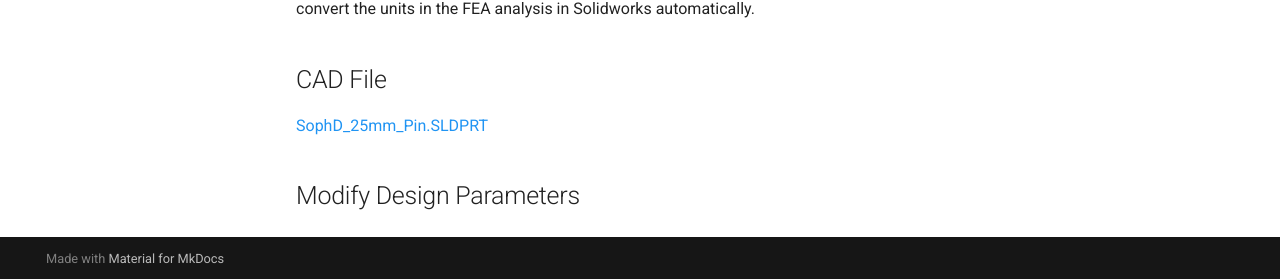
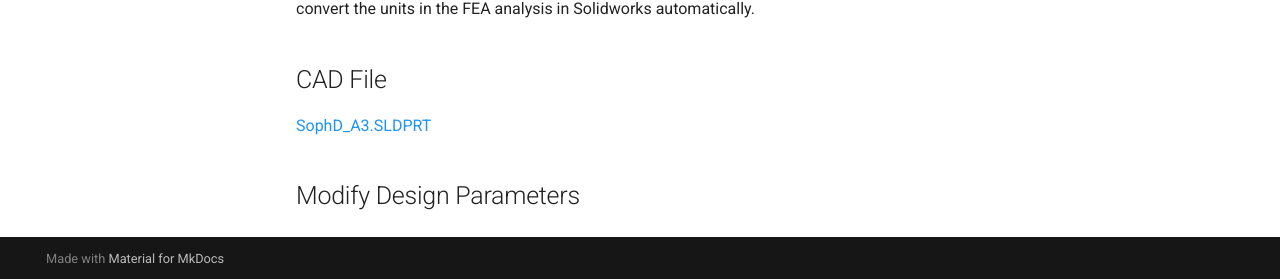
Before and after one commit to AidenGrake/megr2157-portfolio, an MkDocs documentation site: the page built from docs/assignments/A03/index.md, in a window 1280 px wide and 900 px high, scrolled down 1323 px. Shown: the part 618-897 px from the top of the window. Built offline with MkDocs 1.6.1 and Material for MkDocs 9.7.7, drawn with Linux system fonts in a browser that asks for light colours.

Commit message:
Update CAD file reference in assignment documentation

```diff
--- a/docs/assignments/A03/index.md
+++ b/docs/assignments/A03/index.md
@@ -52,6 +52,6 @@ I learned a lot from this project. I have never used FEA before and not on Solid
 
 ## CAD File
 
-[SophD_25mm_Pin.SLDPRT](SophD_25mm_Pin.SLDPRT)
+[SophD_A3.SLDPRT](SophD_A3.SLDPRT)
 
 ## Modify Design Parameters
```
